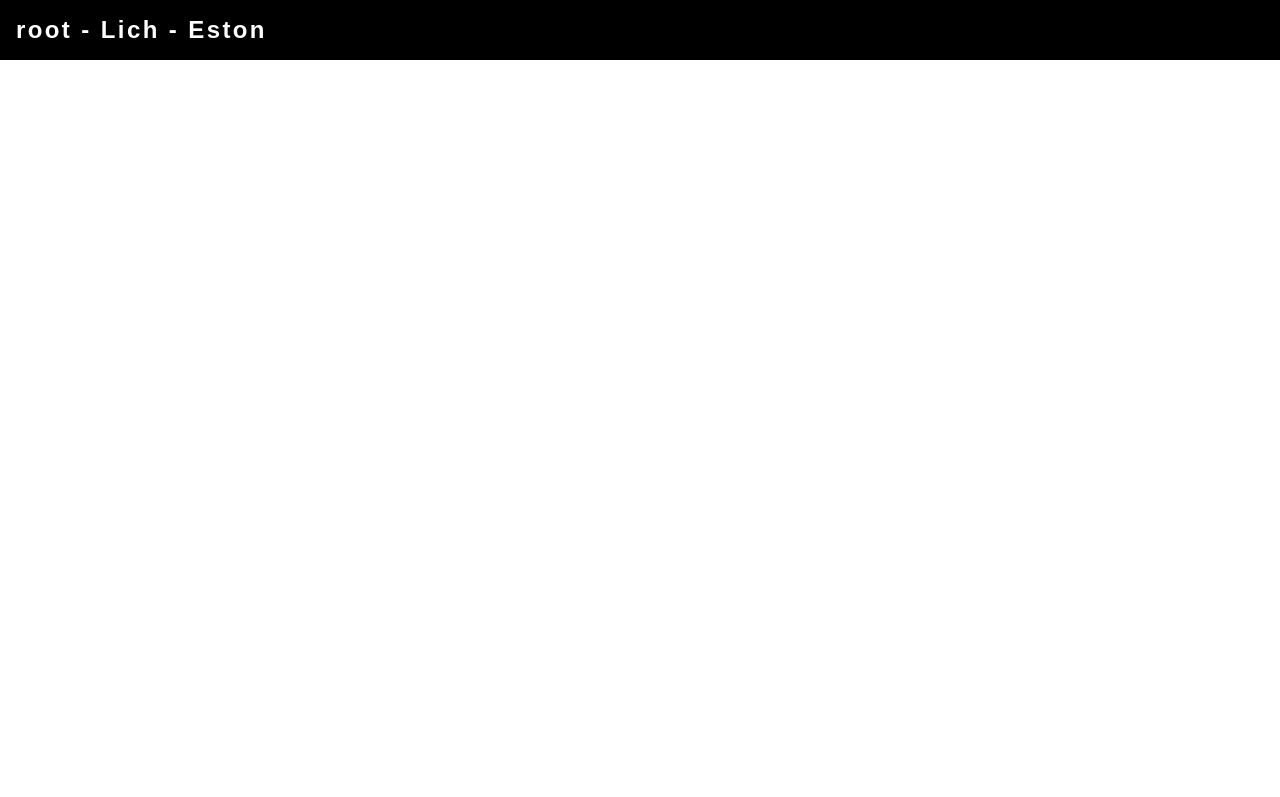
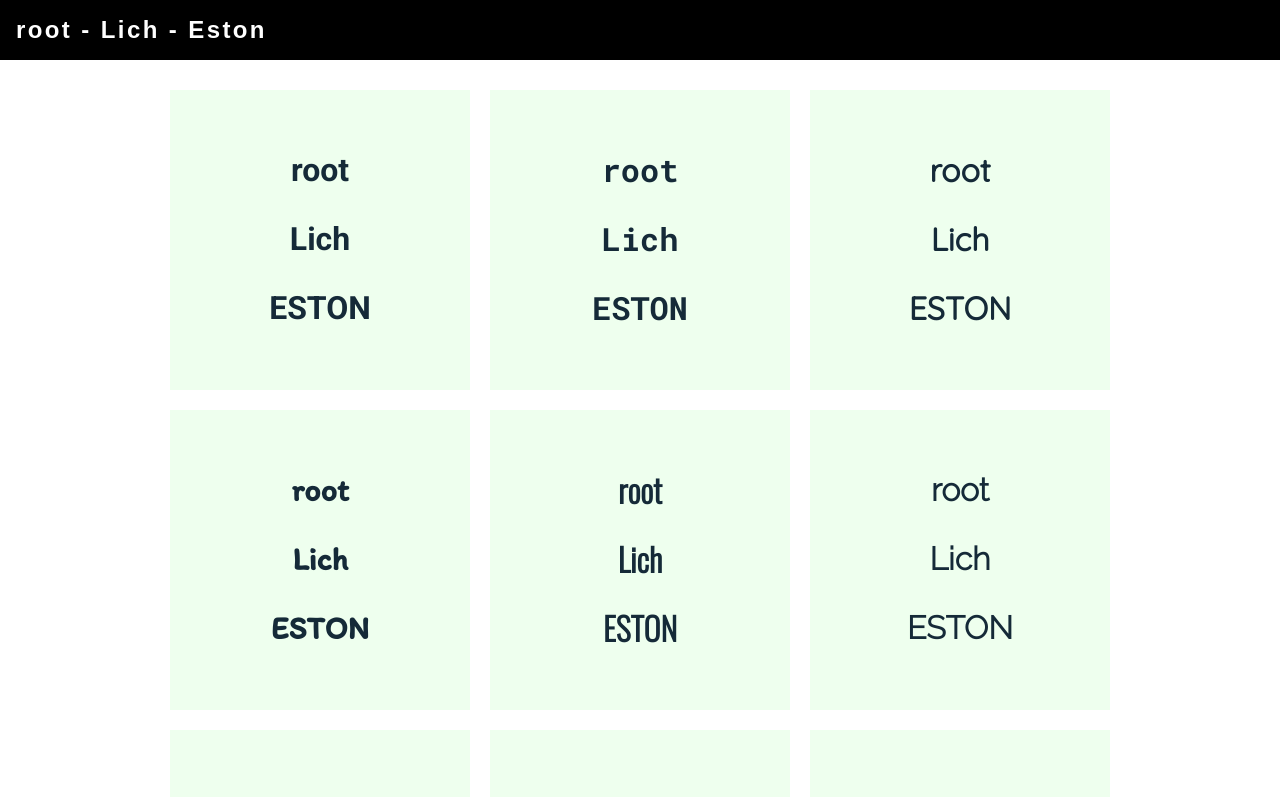
Before and after one commit to jhserodio/root, a React (Create React App) app: page / in a window 1280 px wide. Shown: the top 797 px of the page. Built offline with nearby package versions, Linux system fonts and the light colour scheme.

Commit message:
Logos components

```diff
--- a/src/app/App.js
+++ b/src/app/App.js
@@ -4,6 +4,7 @@ import { mock } from './mock'
 
 import Header from './components/Header'
 import Grid from './components/Grid'
+import Logos from './components/Logos';
 
 class App extends Component {
 
@@ -16,13 +17,18 @@ class App extends Component {
   render() {
 
     const brands = this.state.brands;
+    const fonts = this.state.fonts;
 
     return (
       <div className="App">
         <Header />
         <main>
           <Grid>
-
+            {fonts.map((font, i) => (
+              <Logos brands={brands}
+                     font={font}
+                     key={i} />
+            ))}
           </Grid>
         </main>
       </div>
--- /dev/null
+++ b/src/app/components/Logos.js
@@ -0,0 +1,26 @@
+import React from 'react'
+import styled from 'styled-components'
+
+const Wrapper = styled.div`
+  background: #EEFFEE;
+  color: #152A38;
+
+  h1 {
+    margin: 0;
+    padding: 16px;
+    font-size: 32px;
+  }
+`
+
+const Logos = props => (
+  <Wrapper>
+    {props.brands.map((brand, i) => (
+      <h1 key={i}
+          style={{fontFamily: props.font}}>
+        {brand}
+      </h1>
+    ))}
+  </Wrapper>
+)
+
+export default Logos
```
